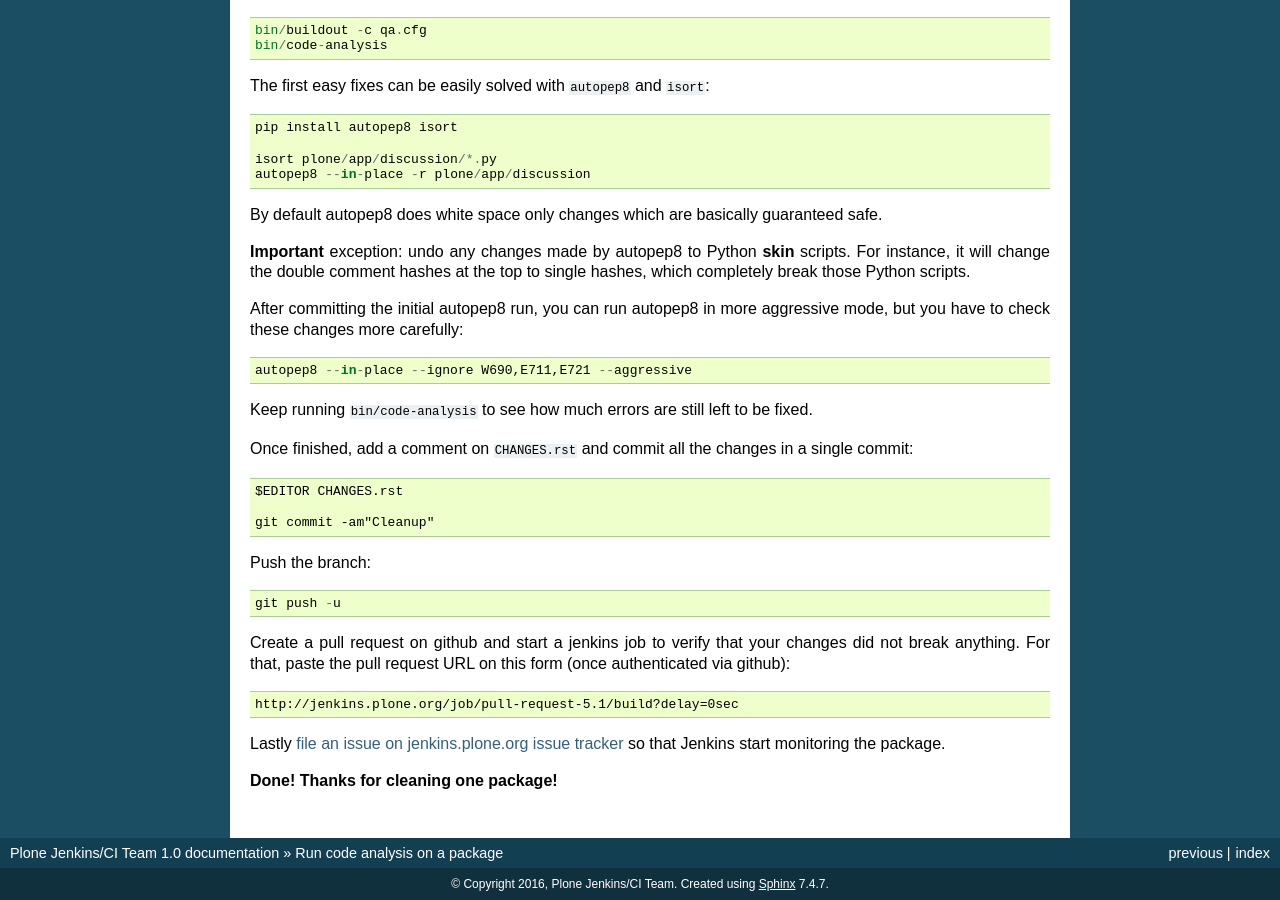
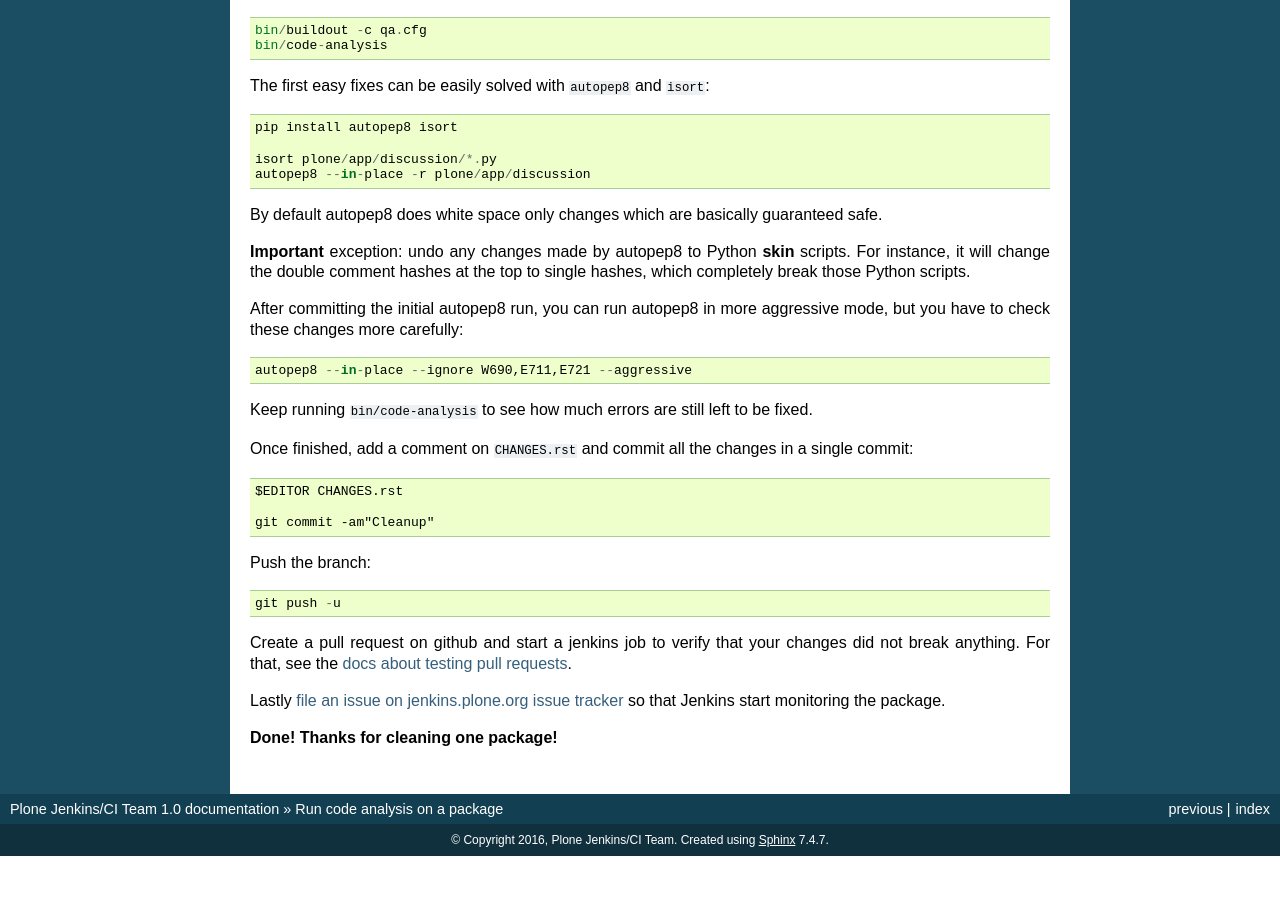
Before and after one commit to plone/jenkins.plone.org, a Sphinx documentation site: the page built from docs/source/run-qa-on-package.rst, in a window 1280 px wide and 900 px high, scrolled down 731 px. Built offline with Sphinx 7.4.7, drawn with Linux system fonts in a browser that asks for light colours; after the commit the page ends 1587 px from its top, so only the background shows below that.

Commit message:
Update docs

```diff
--- a/docs/source/run-qa-on-package.rst
+++ b/docs/source/run-qa-on-package.rst
@@ -76,9 +76,7 @@ Push the branch::
     git push -u
 
 Create a pull request on github and start a jenkins job to verify that your changes did not break anything.
-For that, paste the pull request URL on this form (once authenticated via github)::
-
-    http://jenkins.plone.org/job/pull-request-5.1/build?delay=0sec
+For that, see the :doc:`docs about testing pull requests<run-pull-request-jobs>`.
 
 Lastly `file an issue on jenkins.plone.org issue tracker`_ so that Jenkins start monitoring the package.
 
```
